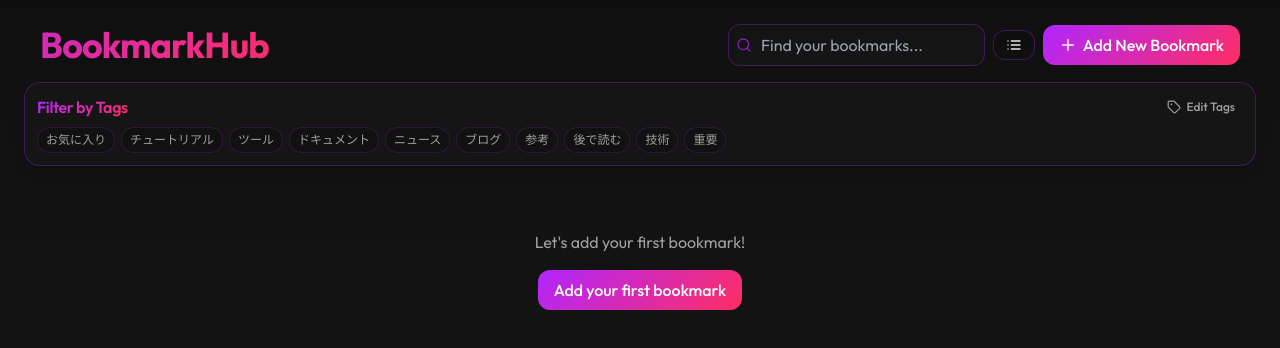
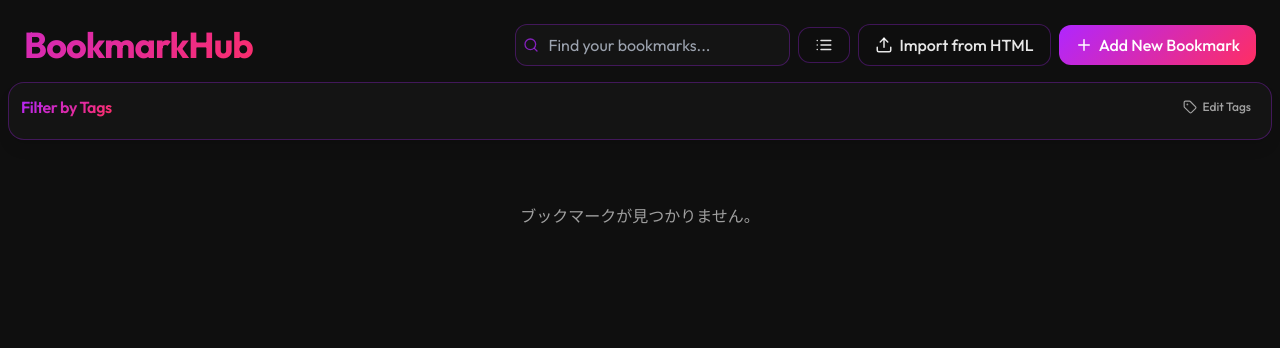
Before and after one commit to YukihiroSakuda/BookmarkHub, a Next.js app: page / in a window 1280 px wide. Shown: the top 348 px of the page. Built offline with nearby package versions, Linux system fonts and the light colour scheme.

Commit message:
feat: improve UI and search functionality - Change initial view to grid - Use full screen width - Search by title only - Adjust button sizes and labels

```diff
--- a/src/app/page.tsx
+++ b/src/app/page.tsx
@@ -1,85 +1,89 @@
 'use client';
 
-import { Bookmark, DEFAULT_TAGS } from '@/types/bookmark';
+import { useState, useEffect } from 'react';
+import { BookmarkList } from '@/components/BookmarkList';
+import { BookmarkHeader } from '@/components/BookmarkHeader';
+import { getBookmarks, saveBookmarks } from '@/utils/storage';
+import { Bookmark } from '@/types/bookmark';
+import { useImportBookmarks } from '@/components/ImportBookmarks';
 import { BookmarkForm } from '@/components/BookmarkForm';
-import { BookmarkHeader } from '@/components/BookmarkHeader';
-import { BookmarkList } from '@/components/BookmarkList';
-import { useState, useEffect } from 'react';
-import { getBookmarks, saveBookmarks } from '@/utils/storage';
-import { Button } from '@/components/Button';
-import { TagManager } from '../components/TagManager';
 
 export default function Home() {
   const [bookmarks, setBookmarks] = useState<Bookmark[]>([]);
   const [viewMode, setViewMode] = useState<'list' | 'grid'>('grid');
-  const [isFormOpen, setIsFormOpen] = useState(false);
-  const [editingBookmark, setEditingBookmark] = useState<Bookmark | undefined>();
+  const [isModalOpen, setIsModalOpen] = useState(false);
+  const [selectedBookmark, setSelectedBookmark] = useState<Bookmark | undefined>(undefined);
   const [searchQuery, setSearchQuery] = useState('');
   const [selectedTags, setSelectedTags] = useState<string[]>([]);
-  const [availableTags, setAvailableTags] = useState<string[]>([...DEFAULT_TAGS]);
-  const [isAddBookmarkOpen, setIsAddBookmarkOpen] = useState(false);
-  const [isTagManagerOpen, setIsTagManagerOpen] = useState(false);
+  const [availableTags, setAvailableTags] = useState<string[]>([]);
+  const { isImporting, handleFileUpload } = useImportBookmarks({
+    onImportComplete: () => {
+      // インポート完了時にブックマークリストを更新
+      const updatedBookmarks = getBookmarks();
+      setBookmarks(updatedBookmarks);
+
+      // タグリストも更新
+      const tags = new Set<string>();
+      updatedBookmarks.forEach(bookmark => {
+        bookmark.tags.forEach(tag => tags.add(tag));
+      });
+      setAvailableTags(Array.from(tags));
+    }
+  });
+
+  const handleBookmarksUpdate = (updatedBookmarks: Bookmark[]) => {
+    setBookmarks(updatedBookmarks);
+
+    // タグリストも更新
+    const tags = new Set<string>();
+    updatedBookmarks.forEach(bookmark => {
+      bookmark.tags.forEach(tag => tags.add(tag));
+    });
+    setAvailableTags(Array.from(tags));
+  };
 
   useEffect(() => {
     const savedBookmarks = getBookmarks();
-    setBookmarks(savedBookmarks);
-
-    // 全ブックマークからユニークなタグを抽出
-    const uniqueTags = new Set<string>([
-      ...DEFAULT_TAGS,
-      ...savedBookmarks.flatMap(bookmark => bookmark.tags)
-    ]);
-    setAvailableTags(Array.from(uniqueTags).sort());
+    handleBookmarksUpdate(savedBookmarks);
   }, []);
 
-  const handleEditBookmark = (bookmark: Bookmark) => {
-    setEditingBookmark(bookmark);
-    setIsFormOpen(true);
-  };
-
-  const handleSaveBookmark = (bookmarkData: Omit<Bookmark, 'id'>) => {
+  const handleSave = (bookmarkData: Omit<Bookmark, 'id'>) => {
     let updatedBookmarks: Bookmark[];
-    if (editingBookmark) {
+    if (selectedBookmark) {
       updatedBookmarks = bookmarks.map(b =>
-        b.id === editingBookmark.id ? { ...b, ...bookmarkData } : b
+        b.id === selectedBookmark.id ? { ...b, ...bookmarkData } : b
       );
     } else {
       const newBookmark: Bookmark = {
-        ...bookmarkData,
         id: crypto.randomUUID(),
+        ...bookmarkData
       };
       updatedBookmarks = [...bookmarks, newBookmark];
     }
-    setBookmarks(updatedBookmarks);
+
     saveBookmarks(updatedBookmarks);
-
-    // タグの更新
-    const uniqueTags = new Set<string>([
-      ...DEFAULT_TAGS,
-      ...updatedBookmarks.flatMap(bookmark => bookmark.tags)
-    ]);
-    setAvailableTags(Array.from(uniqueTags).sort());
-
-    // モーダルを閉じる
-    setIsFormOpen(false);
-    setIsAddBookmarkOpen(false);
+    handleBookmarksUpdate(updatedBookmarks);
+    setIsModalOpen(false);
+    setSelectedBookmark(undefined);
   };
 
-  const handleDeleteBookmark = (id: string) => {
-    const bookmarkToDelete = bookmarks.find(b => b.id === id);
-    if (bookmarkToDelete && window.confirm("Are you sure you want to delete this bookmark?")) {
-      const updatedBookmarks = bookmarks.filter(bookmark => bookmark.id !== id);
-      setBookmarks(updatedBookmarks);
+  const handleEdit = (bookmark: Bookmark) => {
+    setSelectedBookmark(bookmark);
+    setIsModalOpen(true);
+  };
+
+  const handleDelete = (id: string) => {
+    const updatedBookmarks = bookmarks.filter(b => b.id !== id);
     saveBookmarks(updatedBookmarks);
-    }
+    handleBookmarksUpdate(updatedBookmarks);
   };
 
   const handleTogglePin = (id: string) => {
     const updatedBookmarks = bookmarks.map(b =>
       b.id === id ? { ...b, isPinned: !b.isPinned } : b
     );
-    setBookmarks(updatedBookmarks);
     saveBookmarks(updatedBookmarks);
+    handleBookmarksUpdate(updatedBookmarks);
   };
 
   const handleTagClick = (tag: string) => {
@@ -90,31 +94,14 @@
     );
   };
 
-  const handleClearAll = () => {
-    setSelectedTags([]);
-  };
-
-  const handleUpdateTags = (newTags: string[]) => {
-    setAvailableTags(newTags);
-    // ブックマークのタグを更新
-    const updatedBookmarks = bookmarks.map(bookmark => ({
-      ...bookmark,
-      tags: bookmark.tags.filter(tag => newTags.includes(tag))
-    }));
-    setBookmarks(updatedBookmarks);
-    saveBookmarks(updatedBookmarks);
+  const handleUpdateTags = (tags: string[]) => {
+    setAvailableTags(tags);
   };
 
   const filteredBookmarks = bookmarks.filter(bookmark => {
-    const searchLower = searchQuery.toLowerCase();
-    const matchesSearch =
-      bookmark.title.toLowerCase().includes(searchLower) ||
-      bookmark.url.toLowerCase().includes(searchLower) ||
-      bookmark.tags.some(tag => tag.toLowerCase().includes(searchLower));
-
+    const matchesSearch = bookmark.title.toLowerCase().includes(searchQuery.toLowerCase());
     const matchesTags = selectedTags.length === 0 ||
-      selectedTags.some(tag => bookmark.tags.includes(tag));
-
+                       selectedTags.every(tag => bookmark.tags.includes(tag));
     return matchesSearch && matchesTags;
   });
 
@@ -122,79 +109,43 @@
   const unpinnedBookmarks = filteredBookmarks.filter(b => !b.isPinned);
 
   return (
-    <main className="min-h-screen p-1 md:p-2 bg-gradient-dark text-white">
-      <div className="w-full max-w-[1920px] mx-auto px-2 md:px-4">
+    <main className="min-h-screen bg-dark p-2">
+      <div className="w-full">
         <BookmarkHeader
           viewMode={viewMode}
           onViewModeChange={setViewMode}
           selectedTags={selectedTags}
-          onAddBookmark={() => setIsAddBookmarkOpen(true)}
-          onClearAll={handleClearAll}
+          onAddBookmark={() => {
+            setSelectedBookmark(undefined);
+            setIsModalOpen(true);
+          }}
           searchQuery={searchQuery}
           onSearchChange={setSearchQuery}
           availableTags={availableTags}
           onTagClick={handleTagClick}
           onUpdateTags={handleUpdateTags}
+          onClearAll={() => setSelectedTags([])}
+          onBookmarksUpdate={handleBookmarksUpdate}
         />
 
-        {/* フィルタリングされたブックマークとピン留めされたブックマークを表示 */}
-        {filteredBookmarks.length > 0 ? (
         <BookmarkList
           pinnedBookmarks={pinnedBookmarks}
           unpinnedBookmarks={unpinnedBookmarks}
           viewMode={viewMode}
           onTogglePin={handleTogglePin}
-            onEdit={handleEditBookmark}
-            onDelete={handleDeleteBookmark}
+          onEdit={handleEdit}
+          onDelete={handleDelete}
         />
-        ) : (
-          /* ブックマークが検索条件に一致しない場合 */
-          bookmarks.length > 0 && (
-            <div className="text-center py-12 text-white/60">
-              <p>No bookmarks match your search. Try different keywords or tags!</p>
-            </div>
-          )
-        )}
 
-        {/* ブックマークが空の場合 */}
-        {bookmarks.length === 0 && (
-          <div className="text-center py-12">
-            <p className="text-white/60">Let&apos;s add your first bookmark!</p>
-            <Button
-              onClick={() => setIsAddBookmarkOpen(true)}
-              variant="primary"
-              size="lg"
-              className="mt-4"
-            >
-              Add your first bookmark
-            </Button>
-          </div>
-        )}
-
-        {/* フォーム */}
-        {isAddBookmarkOpen && (
+        {isModalOpen && (
           <BookmarkForm
-            onClose={() => setIsAddBookmarkOpen(false)}
-            onSave={handleSaveBookmark}
+            bookmark={selectedBookmark}
+            onClose={() => {
+              setIsModalOpen(false);
+              setSelectedBookmark(undefined);
+            }}
+            onSave={handleSave}
             availableTags={availableTags}
-          />
-        )}
-
-        {/* 編集フォーム */}
-        {isFormOpen && (
-          <BookmarkForm
-            bookmark={editingBookmark}
-            onClose={() => setIsFormOpen(false)}
-            onSave={handleSaveBookmark}
-            availableTags={availableTags}
-          />
-        )}
-
-        {isTagManagerOpen && (
-          <TagManager
-            availableTags={availableTags}
-            onClose={() => setIsTagManagerOpen(false)}
-            onUpdateTags={handleUpdateTags}
           />
         )}
       </div>
--- a/src/components/BookmarkHeader.tsx
+++ b/src/components/BookmarkHeader.tsx
@@ -1,8 +1,10 @@
-import { Grid, List, Plus, Search, Tag, X } from 'lucide-react';
+import { Grid, List, Plus, Search, Tag, X, Upload } from 'lucide-react';
 import { useState } from 'react';
 import { TagManager } from './TagManager';
 import { Tag as TagComponent } from './Tag';
 import { Button } from './Button';
+import { useImportBookmarks } from './ImportBookmarks';
+import { Bookmark } from '@/types/bookmark';
 
 interface BookmarkHeaderProps {
   viewMode: 'list' | 'grid';
@@ -15,6 +17,7 @@
   onTagClick: (tag: string) => void;
   onUpdateTags: (tags: string[]) => void;
   onClearAll: () => void;
+  onBookmarksUpdate: (bookmarks: Bookmark[]) => void;
 }
 
 export function BookmarkHeader({
@@ -28,8 +31,32 @@
   onTagClick,
   onUpdateTags,
   onClearAll,
+  onBookmarksUpdate,
 }: BookmarkHeaderProps) {
   const [isTagManagerOpen, setIsTagManagerOpen] = useState(false);
+  const { isImporting, handleFileUpload } = useImportBookmarks({
+    onImportComplete: (count) => {
+      alert(`${count} bookmarks imported successfully!`);
+    },
+    onBookmarksUpdate
+  });
+
+  const handleImportClick = () => {
+    const input = document.createElement('input');
+    input.type = 'file';
+    input.accept = '.html';
+    input.onchange = (e: Event) => {
+      const target = e.target as HTMLInputElement;
+      if (target.files) {
+        handleFileUpload({
+          target: {
+            files: target.files
+          }
+        } as React.ChangeEvent<HTMLInputElement>);
+      }
+    };
+    input.click();
+  };
 
   return (
     <>
@@ -37,7 +64,7 @@
         <h1 className="text-4xl font-bold bg-gradient-energy bg-clip-text text-transparent animate-gradient-x tracking-tight">
           BookmarkHub
         </h1>
-        <div className="flex flex-col md:flex-row items-stretch md:items-center gap-2 w-full md:w-auto max-w-lg">
+        <div className="flex flex-col md:flex-row items-stretch md:items-center gap-2 w-full md:w-auto max-w-4xl">
           <div className="relative flex-1">
             <input
               type="text"
@@ -52,9 +79,19 @@
             <Button
               onClick={() => onViewModeChange(viewMode === 'grid' ? 'list' : 'grid')}
               variant="secondary"
-              size="md"
+              size="lg"
               icon={viewMode === 'grid' ? List : Grid}
             />
+            <Button
+              onClick={handleImportClick}
+              variant="secondary"
+              size="lg"
+              icon={Upload}
+              disabled={isImporting}
+              title="Import bookmarks from browser's HTML file"
+            >
+              {isImporting ? 'Importing...' : 'Import from HTML'}
+            </Button>
             <Button
               onClick={onAddBookmark}
               variant="primary"
--- /dev/null
+++ b/src/components/ImportBookmarks.tsx
@@ -0,0 +1,75 @@
+'use client';
+
+import { useState } from 'react';
+import { getBookmarks, saveBookmarks } from '@/utils/storage';
+import { Bookmark } from '@/types/bookmark';
+
+interface UseImportBookmarksProps {
+  onImportComplete?: (importedCount: number) => void;
+  onBookmarksUpdate?: (bookmarks: Bookmark[]) => void;
+}
+
+export function useImportBookmarks({
+  onImportComplete,
+  onBookmarksUpdate
+}: UseImportBookmarksProps = {}) {
+  const [isImporting, setIsImporting] = useState(false);
+  const [importedCount, setImportedCount] = useState(0);
+
+  const handleFileUpload = async (event: React.ChangeEvent<HTMLInputElement>) => {
+    const file = event.target.files?.[0];
+    if (!file) return;
+
+    setIsImporting(true);
+    try {
+      const text = await file.text();
+      const parser = new DOMParser();
+      const doc = parser.parseFromString(text, 'text/html');
+      const links = doc.getElementsByTagName('a');
+
+      // 既存のブックマークを取得
+      const existingBookmarks = getBookmarks();
+
+      // 新しいブックマークを作成
+      const newBookmarks: Bookmark[] = Array.from(links).map(link => ({
+        id: crypto.randomUUID(),
+        title: link.textContent || '',
+        url: link.href,
+        tags: [],
+        isPinned: false,
+        createdAt: link.getAttribute('add_date') || new Date().toISOString(),
+        updatedAt: new Date().toISOString(),
+        favicon: undefined
+      }));
+
+      // 重複をチェック（URLベース）
+      const uniqueNewBookmarks = newBookmarks.filter(newBookmark =>
+        !existingBookmarks.some(existing => existing.url === newBookmark.url)
+      );
+
+      // 既存のブックマークと新しいブックマークを結合
+      const updatedBookmarks = [...existingBookmarks, ...uniqueNewBookmarks];
+
+      // ローカルストレージに保存
+      saveBookmarks(updatedBookmarks);
+
+      // ブックマークリストを更新
+      onBookmarksUpdate?.(updatedBookmarks);
+
+      setImportedCount(uniqueNewBookmarks.length);
+      onImportComplete?.(uniqueNewBookmarks.length);
+      return uniqueNewBookmarks.length;
+    } catch (error) {
+      console.error('インポートエラー:', error);
+      throw new Error('インポート中にエラーが発生しました');
+    } finally {
+      setIsImporting(false);
+    }
+  };
+
+  return {
+    isImporting,
+    importedCount,
+    handleFileUpload
+  };
+}
```
Also changed, not shown: src/app/api/bookmarks/import/route.ts (added, +33 -0 lines), src/components/BookmarkCard.tsx (+26 -18 lines). Lines whose indentation alone changed are shown as unchanged.
